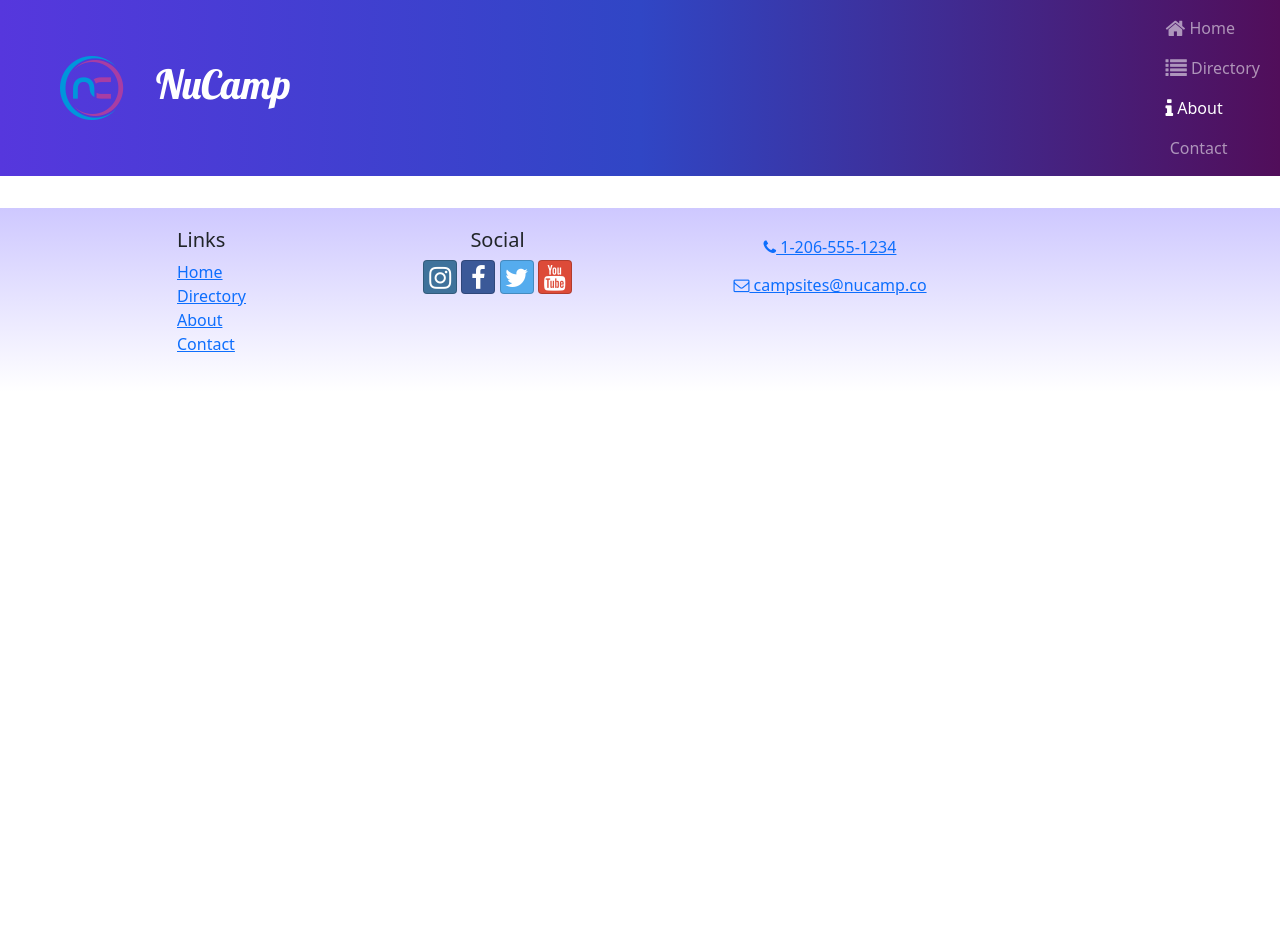
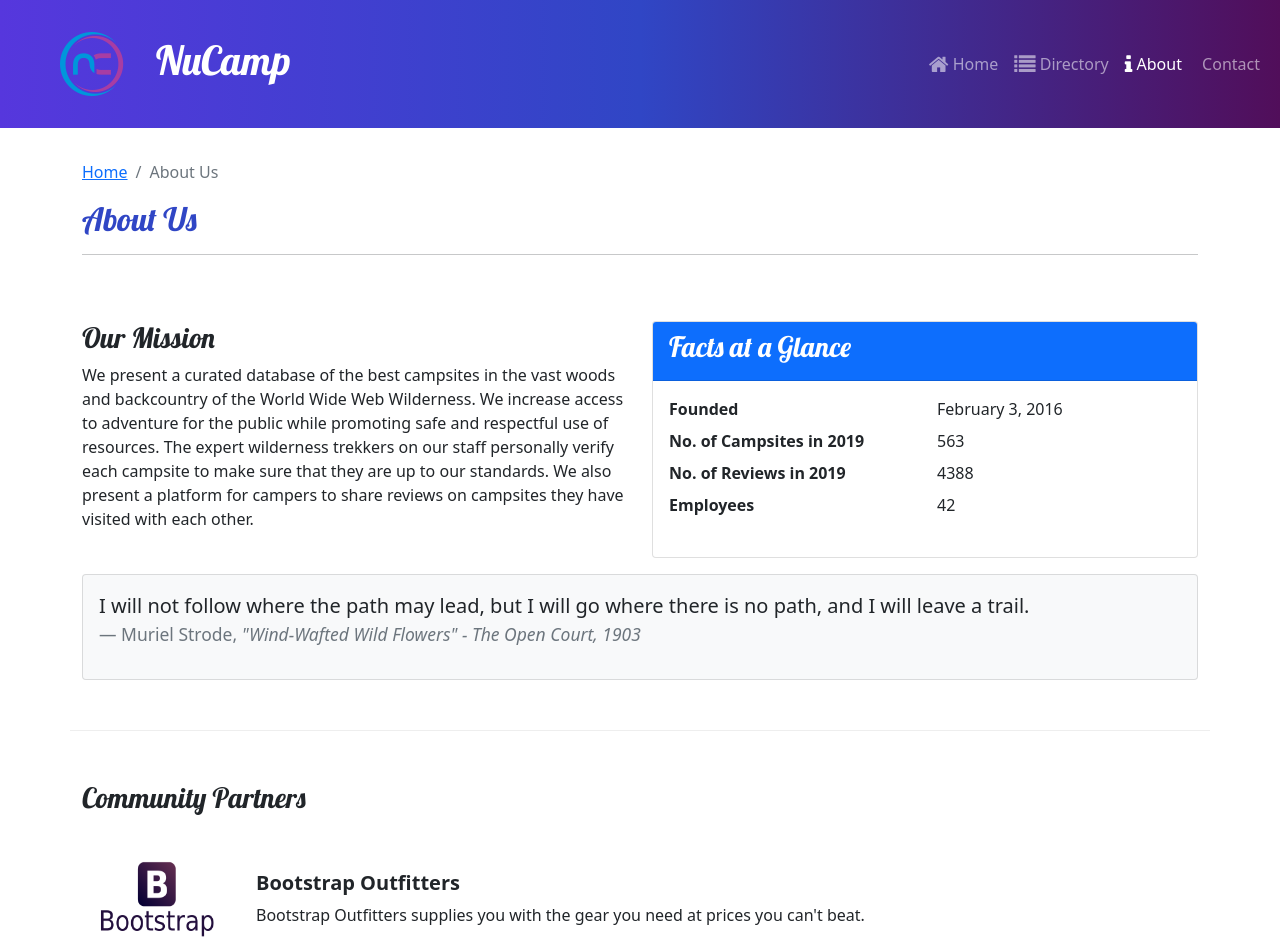
Before and after one commit to hhandcox/ReactProject, a React (Create React App) app: page /about in a window 1280 px wide. Shown: the top 952 px of the page. Before the commit the page ends 800 px from the top, so only its background shows below. Built offline with nearby package versions, Linux system fonts and the light colour scheme.

Commit message:
AnimatedDisplayCard

```diff
--- a/src/App.js
+++ b/src/App.js
@@ -7,6 +7,7 @@
 import HomePage from './pages/HomePage';
 import { Routes, Route } from 'react-router-dom';
 import CampsiteDetailPage from './pages/CampsiteDetailPage';
+import AboutPage from './pages/AboutPage';
 
 function App() {
   return (
@@ -20,6 +21,7 @@
           path='directory/:campsiteId'
           element={<CampsiteDetailPage />}
         />
+        <Route path='about' element={<AboutPage />}/>
       </Routes>
       <Footer />
     </div>
--- a/src/components/Header.js
+++ b/src/components/Header.js
@@ -22,16 +22,22 @@
                 <NavbarToggler onClick={() => setMenuOpen(!menuOpen)} />
                 <Collapse isOpen={menuOpen} navbar>
                     <Nav className='ms-auto' navbar>
-                        <NavItem className='flex-row'>
+                        <NavItem>
                             <NavLink className='nav-link' to='/'>
                                 <i className='fa fa-home fa-lg' /> Home
                             </NavLink>
+                        </NavItem>
+                        <NavItem>
                             <NavLink className='nav-link' to='/directory'>
                                 <i className='fa fa-list fa-lg' /> Directory
                             </NavLink>
+                        </NavItem>
+                        <NavItem>
                             <NavLink className='nav-link' to='/about'>
                                 <i className='fa fa-info fa-lg' /> About
                             </NavLink>
+                        </NavItem>
+                        <NavItem>
                             <NavLink className='nav-link' to='/contact'>
                                 <i className='fa fa-address fa-lg' /> Contact
                             </NavLink>
--- /dev/null
+++ b/src/features/display/AnimatedDisplayCard.js
@@ -0,0 +1,32 @@
+import { Card, CardImg, CardText, CardBody, CardTitle } from 'reactstrap';
+import { useState, useEffect } from 'react';
+import { useSpring, animated } from 'react-spring';
+
+
+const AnimatedDisplayCard = ({item}) => {
+    const { image, name, description } = item;
+    const [toggle, setToggle] = useState(false);
+    const animatedStyle = useSpring({
+        opacity: toggle ? 1 : 0,
+        transform: toggle ? 'scale(1,1)' : 'scale(1,0)',
+        config: { duration: 500 }
+    });
+
+    useEffect(() => {
+        setToggle(true);
+    }, []);
+
+    return (
+        <animated.div style={animatedStyle}>
+            <Card>
+                <CardImg src={image} alt={name} />
+                <CardBody>
+                    <CardTitle>{name}</CardTitle>
+                    <CardText>{description}</CardText>
+                </CardBody>
+            </Card>
+        </animated.div>
+    );
+};
+
+export default AnimatedDisplayCard;
--- a/src/features/display/DisplayList.js
+++ b/src/features/display/DisplayList.js
@@ -1,19 +1,23 @@
 import { Col, Row } from 'reactstrap';
-import DisplayCard from './DisplayCard';
+//import DisplayCard from './DisplayCard';
 import { selectFeaturedCampsite } from '../campsites/campsitesSlice';
 import { selectFeaturedPromotion } from '../promotions/promotionSlice';
+import { selectFeaturedPartner } from '../partners/partnersSlice';
+import AnimatedDisplayCard from './AnimatedDisplayCard';
 
 
 const DisplayList = () => {
-    const items = [selectFeaturedCampsite(), selectFeaturedPromotion()];
+    const items = [selectFeaturedCampsite(), selectFeaturedPromotion(), selectFeaturedPartner()];
 
     return (
         <Row>
             {items.map((item, idx) => {
                 return (
-                    <Col md className='m-1' key={idx}>
-                        <DisplayCard item={item} />
-                    </Col>
+                    item && (
+                        <Col md className='m-1' key={idx}>
+                            <AnimatedDisplayCard item={item} />
+                        </Col>
+                    )
                 );
             })}
         </Row>
--- /dev/null
+++ b/src/features/partners/PartnersList.js
@@ -0,0 +1,21 @@
+import { Col } from 'reactstrap';
+import Partner from './partner';
+import { selectAllPartners } from './partnersSlice';
+
+const PartnersList = () => {
+    const partners = selectAllPartners();
+
+    return (
+        <Col className='mt-4'>
+            {partners.map((partner) => {
+                return (
+                    <div className='d-flex mb-5' key={partner.id}>
+                        <Partner partner={partner} />
+                    </div>
+                )
+            } )}
+        </Col>
+    )
+}
+
+export default PartnersList;
--- /dev/null
+++ b/src/features/partners/partner.js
@@ -0,0 +1,17 @@
+
+const Partner = ({partner}) => {
+    if (partner) {
+        const { image, name, description } = partner;
+    return (
+        <>
+            <img src={image} alt={name} style={{width: '150px'}} />
+            <div className="m-4">
+                <h5 className='fw-bold'>{name}</h5>
+                {description}
+            </div>
+        </>
+        );
+    } return null;
+}
+
+export default Partner;
--- /dev/null
+++ b/src/features/partners/partnersSlice.js
@@ -0,0 +1,9 @@
+import { PARTNERS } from '../../app/shared/PARTNERS';
+
+export const selectAllPartners = () => {
+    return PARTNERS;
+}
+
+export const selectFeaturedPartner = () => {
+    return PARTNERS.find((partners) => partners.featured);
+}
--- /dev/null
+++ b/src/pages/AboutPage.js
@@ -0,0 +1,74 @@
+import { Col, Row, Container, Card, CardBody, CardHeader } from 'reactstrap';
+import SubHeader from '../components/SubHeader';
+import PartnersList from '../features/partners/PartnersList';
+
+
+const AboutPage = () => {
+    return (
+        <Container>
+            <SubHeader current={ 'About Us' }/>
+            <Row className='row-content'>
+                <Col sm='6'>
+                    <h3>Our Mission</h3>
+                    <p>
+                        We present a curated database of the best campsites in the
+                        vast woods and backcountry of the World Wide Web Wilderness.
+                        We increase access to adventure for the public while
+                        promoting safe and respectful use of resources. The expert
+                        wilderness trekkers on our staff personally verify each
+                        campsite to make sure that they are up to our standards. We
+                        also present a platform for campers to share reviews on
+                        campsites they have visited with each other.
+                    </p>
+                </Col>
+                <Col sm='6'>
+                    <Card>
+                        <CardHeader className='bg-primary text-white'>
+                            <h3>Facts at a Glance</h3>
+                        </CardHeader>
+                        <CardBody>
+                            <dl className='row'>
+                                <dt className='col-6'>Founded</dt>
+                                <dd className='col-6'>February 3, 2016</dd>
+                                <dt className='col-6'>No. of Campsites in 2019</dt>
+                                <dd className='col-6'>563</dd>
+                                <dt className='col-6'>No. of Reviews in 2019</dt>
+                                <dd className='col-6'>4388</dd>
+                                <dt className='col-6'>Employees</dt>
+                                <dd className='col-6'>42</dd>
+                            </dl>
+                        </CardBody>
+                    </Card>
+                </Col>
+                <Col>
+                    <Card className='bg-light mt-3'>
+                        <CardBody>
+                            <blockquote className='blockquote'>
+                                <p>
+                                    I will not follow where the path may lead, but I
+                                    will go where there is no path, and I will leave
+                                    a trail.
+                                </p>
+                                <footer className='blockquote-footer'>
+                                    Muriel Strode,{' '}
+                                    <cite title='Source Title'>
+                                        "Wind-Wafted Wild Flowers" - The Open Court,
+                                        1903
+                                    </cite>
+                                </footer>
+                            </blockquote>
+                        </CardBody>
+                    </Card>
+                </Col>
+            </Row>
+            <Row className='row-content'>
+                <Col xs='12'>
+                    <h3>Community Partners</h3>
+                </Col>
+                <PartnersList />
+            </Row>
+        </Container>
+    )
+}
+
+export default AboutPage;
--- a/src/pages/CampsitesDirectoryPage.js
+++ b/src/pages/CampsitesDirectoryPage.js
@@ -6,7 +6,7 @@
 const CampsitesDirectoryPage = () => {
     return (
         <Container>
-            <SubHeader current='Home'/>
+            <SubHeader current='Directory'/>
             <CampsitesList />
             <CommentList />
         </Container>
--- a/src/pages/HomePage.js
+++ b/src/pages/HomePage.js
@@ -1,9 +1,11 @@
 import { Container } from 'reactstrap';
+import SubHeader from '../components/SubHeader';
 import DisplayList from '../features/display/DisplayList';
 
 const HomePage = () => {
     return (
         <Container>
+            <SubHeader current='Home'/>
             <DisplayList />
         </Container>
     );
```
